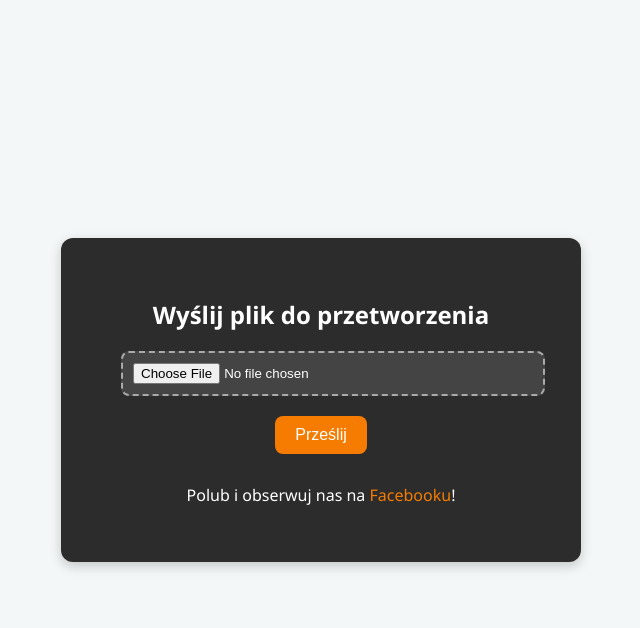
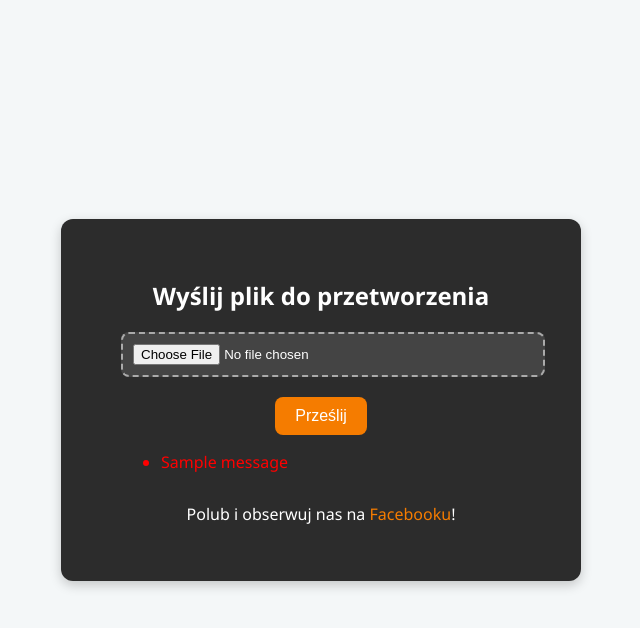
Before and after one commit to sslawomires/optima-converter, a Flask app: page / in a window 1280 px wide. Shown: the top 628 px of the page, without its empty margins (319-959 px from the left). Run offline with Flask 3, Linux system fonts and the light colour scheme; one stand-in notice (Sample message) is shown.

Commit message:
Update index.html

```diff
--- a/optima-converter/templates/index.html
+++ b/optima-converter/templates/index.html
@@ -60,6 +60,15 @@
       <br>
       <button type="submit">Prześlij</button>
     </form>
+    {% with messages = get_flashed_messages(with_categories=true) %}
+  {% if messages %}
+    <ul style="color: red; text-align: left;">
+      {% for category, message in messages %}
+        <li>{{ message }}</li>
+      {% endfor %}
+    </ul>
+  {% endif %}
+{% endwith %}
     <p style="margin-top: 30px; color: #fff;">
     Polub i obserwuj nas na <a href="https://www.facebook.com/profile.php?id=61565565064475" target="_blank" style="color:#f57c00; text-decoration:none;">Facebooku</a>!
   </p>
```
